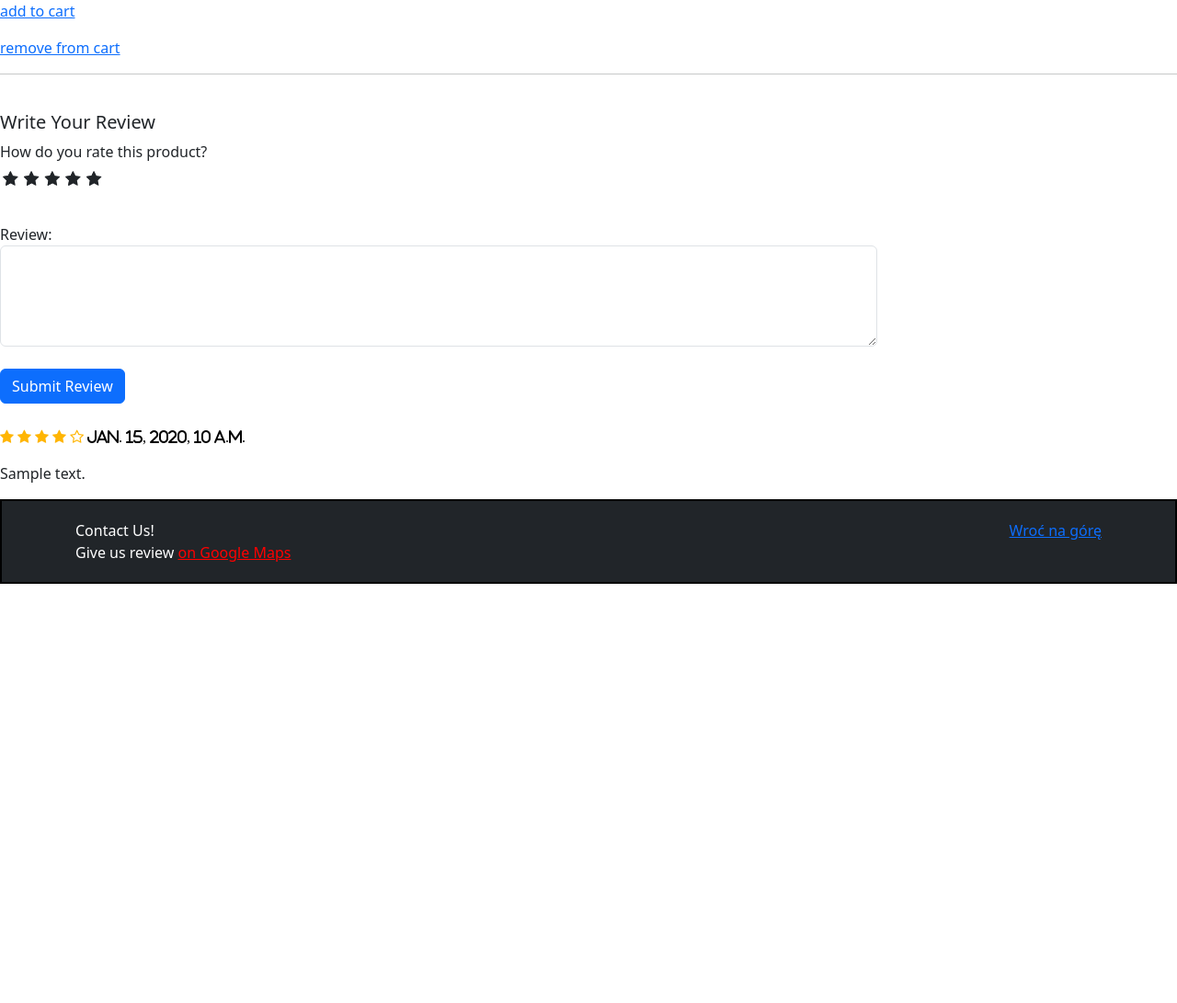
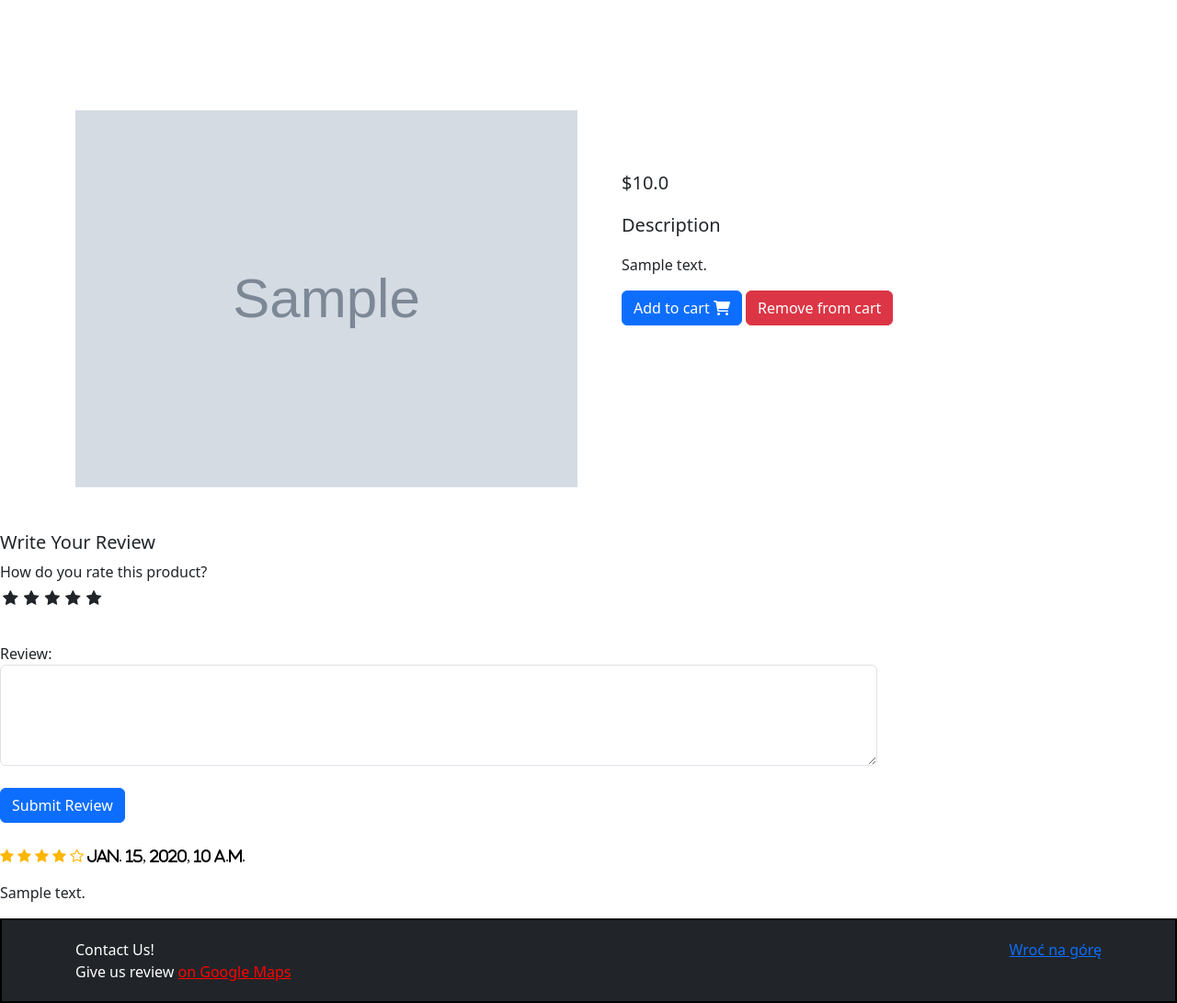
Before and after one commit to Kamil-Krawiec/PO-Project, a Django app: page /all_reviews/00000000-0000-0000-0000-000000000001 in a window 1280 px wide. Shown: the part 112-1203 px from the top of the page at 92% size. Before the commit the page ends 747 px from the top, so only its background shows below. Run offline with Django 4.2, Linux system fonts and the light colour scheme; tables that the repository leaves empty hold one stand-in row (values such as "Sample post"); grey boxes marked "Sample" are stand-in pictures; some libraries are stand-ins or nearby versions.

Commit message:
image and description added, single item view in progress

```diff
--- a/django_project_boilerplate-master/PO/settings.py
+++ b/django_project_boilerplate-master/PO/settings.py
@@ -7,7 +7,8 @@ BASE_DIR = os.path.dirname(os.path.dirname(os.path.abspath(__file__)))
 SECRET_KEY = '-05sgp9!deq=q1nltm@^^2cc+v29i(tyybv3v2t77qi66czazj'
 ALLOWED_HOSTS = []
 
-
+MEDIA_URL = "/media/"
+MEDIA_ROOT=os.path.join(BASE_DIR,"media/")
 
 
 INSTALLED_APPS = [
--- a/django_project_boilerplate-master/PO/urls.py
+++ b/django_project_boilerplate-master/PO/urls.py
@@ -4,6 +4,7 @@ from django.contrib import admin
 from django.urls import path, include
 from core.views import *
 from django.contrib.staticfiles.urls import staticfiles_urlpatterns
+
 
 urlpatterns = [
     path('admin/', admin.site.urls),
@@ -29,3 +30,5 @@ if settings.DEBUG:
                           document_root=settings.STATIC_ROOT)
     urlpatterns += static(settings.MEDIA_URL,
                           document_root=settings.MEDIA_ROOT)
+    urlpatterns += static(settings.MEDIA_URL,
+                              document_root=settings.MEDIA_ROOT)
--- a/django_project_boilerplate-master/core/models.py
+++ b/django_project_boilerplate-master/core/models.py
@@ -58,7 +58,9 @@ class Coupon(models.Model):
 class Product(models.Model):
 
     id = models.UUIDField(primary_key=True, default=uuid.uuid4, editable=False)
+    image=models.ImageField(upload_to='images/')
     name = models.CharField(max_length=200)
+    description = models.CharField(max_length=1000)
     price = models.FloatField()
     category = models.ForeignKey(Category, on_delete=models.CASCADE,default=None)
     slug = models.SlugField()
--- a/django_project_boilerplate-master/templates/home.html
+++ b/django_project_boilerplate-master/templates/home.html
@@ -30,7 +30,7 @@
 
   <div class="col">
   <div class="card shadow-sm">
-    <svg class="bd-placeholder-img card-img-top" width="100%" height="225" xmlns="http://www.w3.org/2000/svg" role="img" aria-label="Placeholder: Thumbnail" preserveAspectRatio="xMidYMid slice" focusable="false"><title>Placeholder</title><rect width="100%" height="100%" fill="#55595c"/><text x="50%" y="50%" fill="#eceeef" dy=".3em">Thumbnail</text></svg>
+    <img src="/media/{{product.image}}" style="  object-fit:scale-down; width: 100%;height: 200px;"/>
     <div class="card-body" style="display: flex; justify-content: space-between">
 
       <div style="border-right: grey 2px solid; flex: 55; display: block">
--- a/django_project_boilerplate-master/templates/order_summary.html
+++ b/django_project_boilerplate-master/templates/order_summary.html
@@ -48,7 +48,7 @@
                                             <div class="row mb-4 d-flex justify-content-between align-items-center">
                                                 <div class="col-md-2 col-lg-2 col-xl-2">
                                                     <img
-                                                            src="https://mdbcdn.b-cdn.net/img/Photos/new-templates/bootstrap-shopping-carts/img5.webp"
+                                                            src="/media/{{order_item.product.image}}"
                                                             class="img-fluid rounded-3" alt="Cotton T-shirt">
                                                 </div>
                                                 <div class="col-md-3 col-lg-3 col-xl-3">
--- a/django_project_boilerplate-master/templates/product.html
+++ b/django_project_boilerplate-master/templates/product.html
@@ -7,25 +7,66 @@
 
 </html>
 
-{#{% load ratings %}#}
 {% block content %}
-<!--<h2> List of products</h2>-->
 
-{#{% ratings object %}#}
+  <main class="mt-5 pt-4">
+    <div class="container dark-grey-text mt-5">
 
-{{ object}}
+      <!--Grid row-->
+      <div class="row wow fadeIn">
 
-<a href= {{object.get_add_to_cart_url}}>add to cart</a>
-    <p>{{ object.name }}</p>
+        <!--Grid column-->
+        <div class="col-md-6 mb-4">
 
-<a href= {{object.get_remove_from_cart_url}}>remove from cart</a>
-<hr>
+			<img src="/media/{{product.image}}" style="  object-fit:fill; width: 100%;height: 100%;"/>
+
+        </div>
+        <!--Grid column-->
+
+        <!--Grid column-->
+        <div class="col-md-6 mb-4">
+
+          <!--Content-->
+          <div class="p-4">
+
+            <div class="mb-3">
+              <a href="">
+                <span class="badge purple mr-1">{{ product.category }}</span>
+              </a>
+            </div>
+
+            <p class="lead">
+              {% if product.discount_price %}
+              <span class="mr-1">
+                <del>${{ product.price }}</del>
+              </span>
+              <span>${{ product.discount_price }}</span>
+              {% else %}
+              <span>${{ product.price }}</span>
+              {% endif %}
+            </p>
+
+            <p class="lead font-weight-bold">Description</p>
+
+            <p>{{ product.description }}</p>
+
+            <a href="{{product.get_add_to_cart_url}}" class="btn btn-primary btn-md my-0 p">
+              Add to cart
+              <i class="fas fa-shopping-cart ml-1"></i>
+            </a>
+            <a href="{{product.get_remove_from_cart_url}}" class="btn btn-danger btn-md my-0 p">
+              Remove from cart
+            </a>
+
+          </div>
+
+        </div>
 
 
+      </div>
 
 
-
-
+  </main>
 <br>
 
 		<div class="row">
@@ -60,23 +101,8 @@
 								<input type="submit" value="Submit Review" class="btn btn-primary">
 
 					</div>
-{#{% include 'includes/alerts.html' %}#}
 				</form>
 <br>
-{#<header class="section-heading">#}
-{#	<h3>Customer Reviews </h3>#}
-{#	<div class="rating-star">#}
-{#		<span>#}
-{#			<i class="fa fa-star{% if single_product.averageReview < 0.5 %}-o{% elif single_product.averageReview >= 0.5 and single_product.averageReview < 1 %}-half-o {% endif %}" aria-hidden="true"></i>#}
-{#			<i class="fa fa-star{% if single_product.averageReview < 1.5 %}-o{% elif single_product.averageReview >= 1.5 and single_product.averageReview < 2 %}-half-o {% endif %}" aria-hidden="true"></i>#}
-{#			<i class="fa fa-star{% if single_product.averageReview < 2.5 %}-o{% elif single_product.averageReview >= 2.5 and single_product.averageReview < 3 %}-half-o {% endif %}" aria-hidden="true"></i>#}
-{#			<i class="fa fa-star{% if single_product.averageReview < 3.5 %}-o{% elif single_product.averageReview >= 3.5 and single_product.averageReview < 4 %}-half-o {% endif %}" aria-hidden="true"></i>#}
-{#			<i class="fa fa-star{% if single_product.averageReview < 4.5 %}-o{% elif single_product.averageReview >= 4.5 and single_product.averageReview < 5 %}-half-o {% endif %}" aria-hidden="true"></i>#}
-{#	<span>{{single_product.countReview}} reviews</span>#}
-{#			</span>#}
-{#	</div>#}
-{##}
-{#</header>#}
 
 {% for review in review_list %}
 
```
